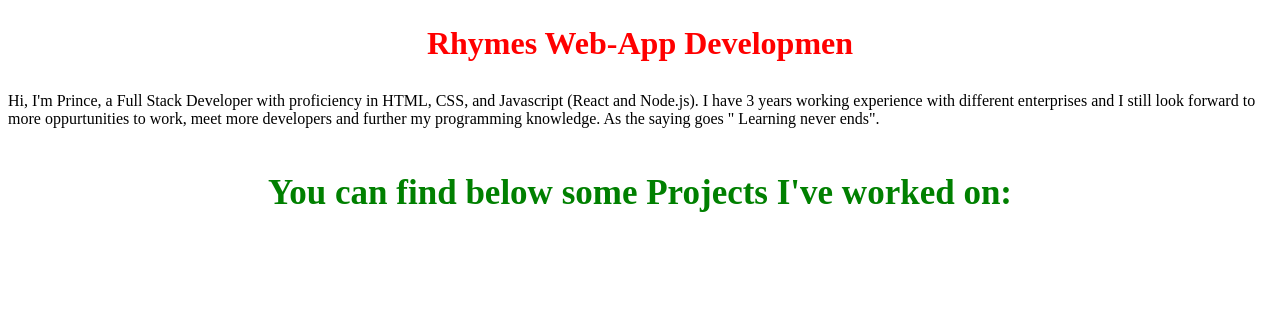
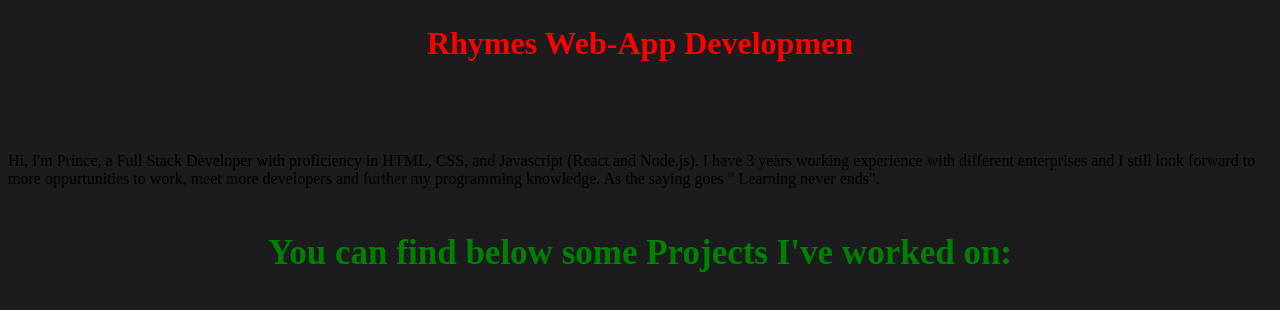
Before and after one commit to Rymesman/Rymesman.github.io, a plain HTML site: page Index.html in a window 1280 px wide. Drawn offline with Linux system fonts and the light colour scheme.

Commit message:
Update Style.css

```diff
--- a/Style.css
+++ b/Style.css
@@ -1,10 +1,10 @@
 body {
-    background-color: #FFFFFF;
+    background-color: #1C1C1E;
 }
 h1 {
     max-height: 200px;
     margin-top: 25px;
-    margin-bottom: 30px;
+    margin-bottom: 90px;
     color: red;
            text-align: center;
 }
```
